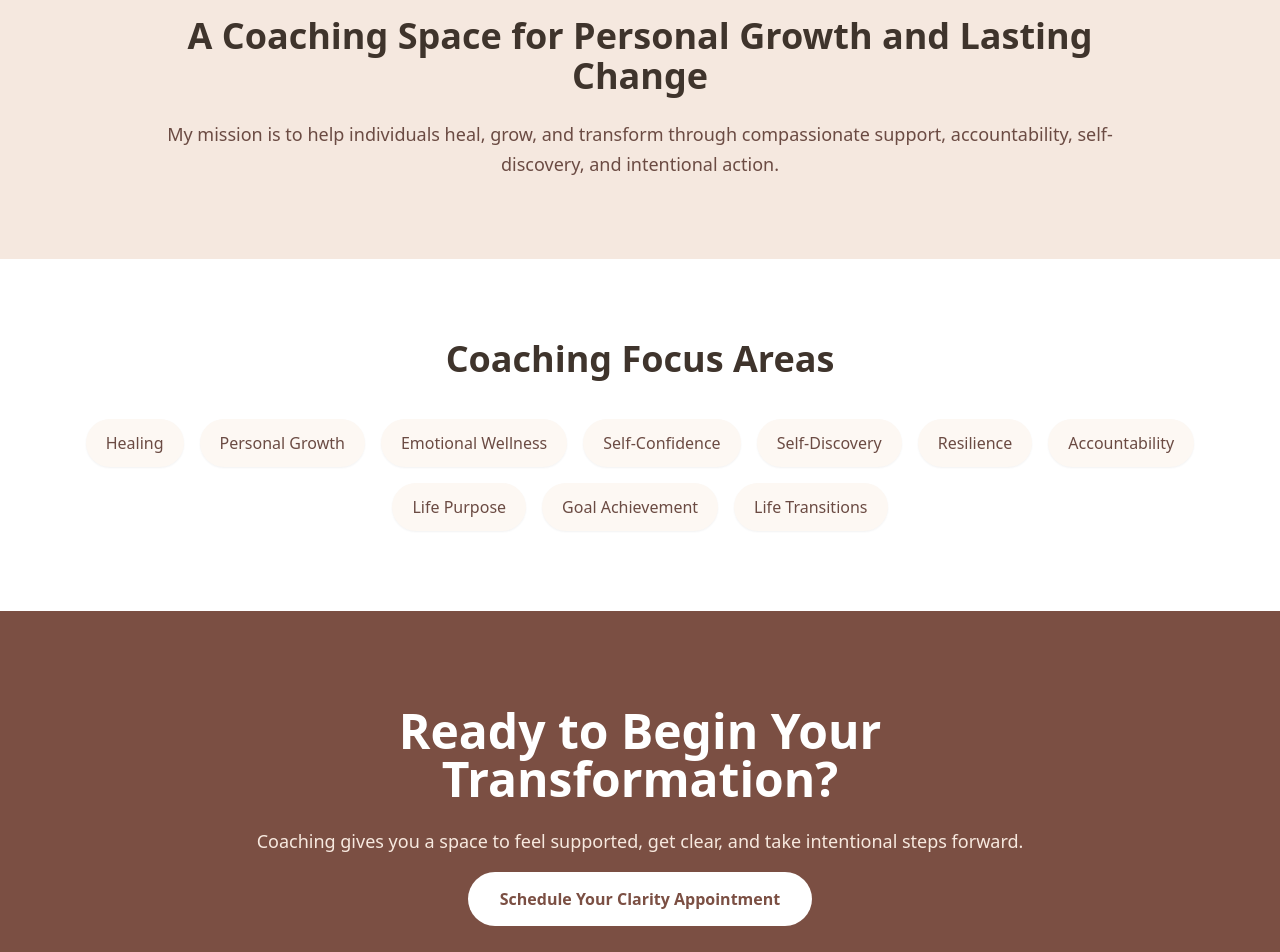
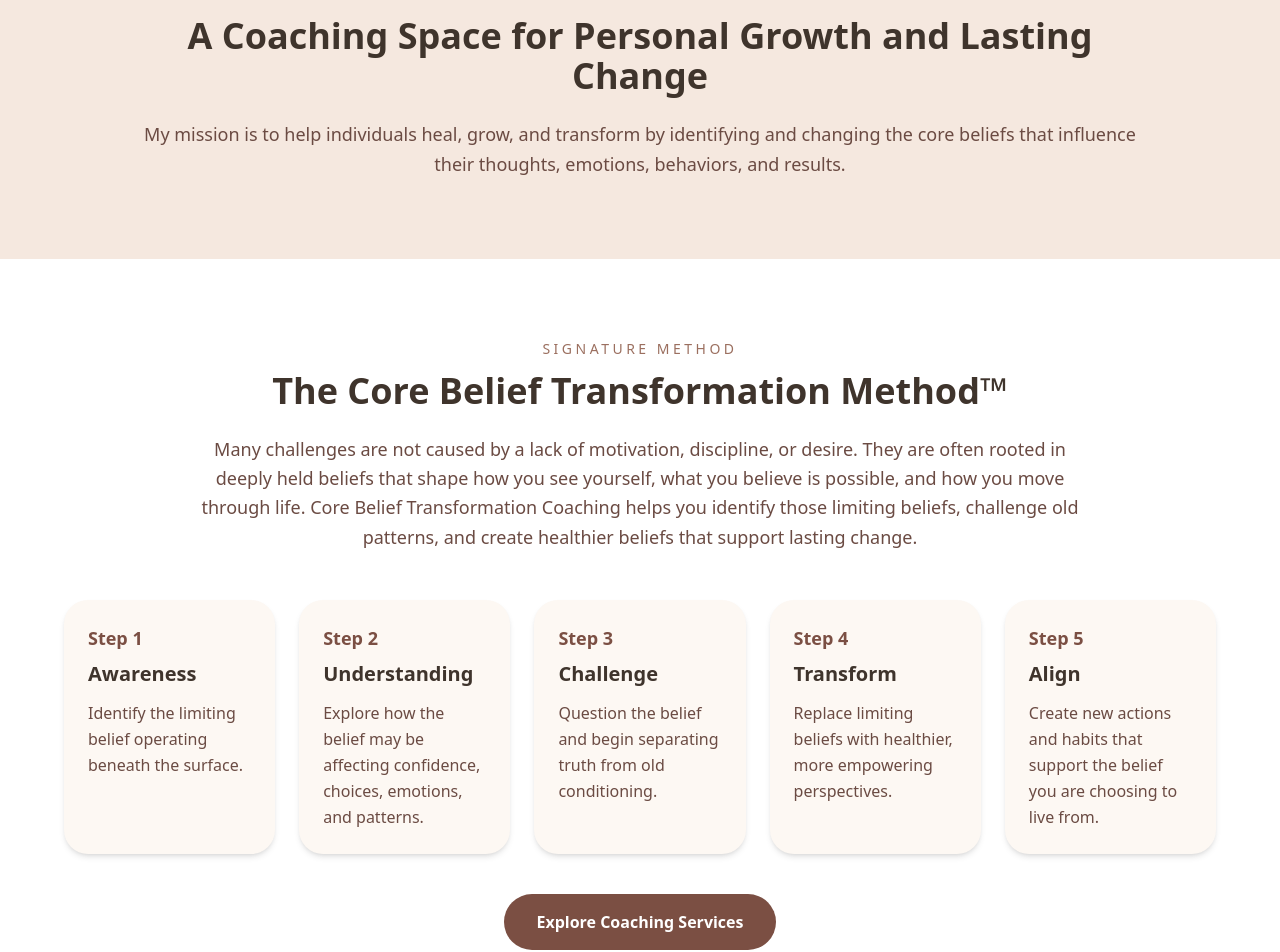
Before and after one commit to Kaelynn-Kinnison/life-coaching-with-kaelynn2, a Next.js app: page / in a window 1280 px wide. Shown: the part 1500-2452 px from the top of the page. Built offline with nearby package versions, Linux system fonts and the light colour scheme; a web font is replaced by a local one.

Commit message:
Update page.js

```diff
--- a/app/page.js
+++ b/app/page.js
@@ -3,7 +3,7 @@ import Image from "next/image";
 export const metadata = {
   title: "Life Coaching with Kaelynn | Heal. Grow. Transform.",
   description:
-    "Transformational life coaching focused on healing, personal growth, confidence, accountability, and lasting change through the Correct. Heal. Grow. Transform. framework.",
+    "Transformational life coaching focused on healing, personal growth, confidence, accountability, and lasting change through Core Belief Transformation Coaching.",
 };
 
 export default function Home() {
@@ -28,9 +28,9 @@ export default function Home() {
           </h1>
 
           <p className="text-xl md:text-2xl text-[#6b4b43] leading-relaxed mb-8">
-            Supportive life coaching for individuals ready to gain clarity,
-            build confidence, overcome obstacles, and create meaningful
-            transformation.
+            Core Belief Transformation Coaching for individuals ready to gain
+            clarity, build confidence, overcome limiting beliefs, and create
+            lasting personal change.
           </p>
 
           <div className="flex flex-col sm:flex-row gap-4 justify-center">
@@ -103,19 +103,90 @@ export default function Home() {
             A Coaching Space for Personal Growth and Lasting Change
           </h2>
           <p className="text-lg text-[#6b4b43] leading-relaxed">
-            My mission is to help individuals heal, grow, and transform through
-            compassionate support, accountability, self-discovery, and
-            intentional action.
+            My mission is to help individuals heal, grow, and transform by
+            identifying and changing the core beliefs that influence their
+            thoughts, emotions, behaviors, and results.
           </p>
         </div>
       </section>
 
-      <section className="bg-white px-6 py-20 text-center">
+      <section className="bg-white px-6 py-20">
+        <div className="max-w-6xl mx-auto text-center">
+          <p className="uppercase tracking-[0.25em] text-[#9b6f5f] text-sm mb-3">
+            Signature Method
+          </p>
+
+          <h2 className="text-4xl font-bold mb-6">
+            The Core Belief Transformation Method™
+          </h2>
+
+          <p className="text-lg text-[#6b4b43] leading-relaxed max-w-4xl mx-auto mb-12">
+            Many challenges are not caused by a lack of motivation, discipline,
+            or desire. They are often rooted in deeply held beliefs that shape
+            how you see yourself, what you believe is possible, and how you move
+            through life. Core Belief Transformation Coaching helps you identify
+            those limiting beliefs, challenge old patterns, and create healthier
+            beliefs that support lasting change.
+          </p>
+
+          <div className="grid md:grid-cols-5 gap-6 text-left">
+            {[
+              {
+                step: "1",
+                title: "Awareness",
+                text: "Identify the limiting belief operating beneath the surface.",
+              },
+              {
+                step: "2",
+                title: "Understanding",
+                text: "Explore how the belief may be affecting confidence, choices, emotions, and patterns.",
+              },
+              {
+                step: "3",
+                title: "Challenge",
+                text: "Question the belief and begin separating truth from old conditioning.",
+              },
+              {
+                step: "4",
+                title: "Transform",
+                text: "Replace limiting beliefs with healthier, more empowering perspectives.",
+              },
+              {
+                step: "5",
+                title: "Align",
+                text: "Create new actions and habits that support the belief you are choosing to live from.",
+              },
+            ].map((item) => (
+              <div
+                key={item.title}
+                className="bg-[#fdf8f3] rounded-3xl shadow-md p-6"
+              >
+                <p className="text-[#7b4f43] font-bold text-lg mb-2">
+                  Step {item.step}
+                </p>
+                <h3 className="text-xl font-bold mb-3">{item.title}</h3>
+                <p className="text-[#6b4b43] leading-relaxed">{item.text}</p>
+              </div>
+            ))}
+          </div>
+
+          <a
+            href="/services"
+            className="inline-block mt-10 bg-[#7b4f43] text-white px-8 py-4 rounded-full font-semibold hover:bg-[#5f3c33] transition"
+          >
+            Explore Coaching Services
+          </a>
+        </div>
+      </section>
+
+      <section className="bg-[#f5e8df] px-6 py-20 text-center">
         <div className="max-w-6xl mx-auto">
           <h2 className="text-4xl font-bold mb-10">Coaching Focus Areas</h2>
 
           <div className="flex flex-wrap justify-center gap-4">
             {[
+              "Core Beliefs",
+              "Limiting Beliefs",
               "Healing",
               "Personal Growth",
               "Emotional Wellness",
@@ -129,7 +200,7 @@ export default function Home() {
             ].map((item) => (
               <span
                 key={item}
-                className="bg-[#fdf8f3] px-5 py-3 rounded-full shadow-sm text-[#6b4b43] font-medium"
+                className="bg-white px-5 py-3 rounded-full shadow-sm text-[#6b4b43] font-medium"
               >
                 {item}
               </span>
@@ -144,8 +215,8 @@ export default function Home() {
             Ready to Begin Your Transformation?
           </h2>
           <p className="text-lg mb-8 text-[#f7e9df]">
-            Coaching gives you a space to feel supported, get clear, and take
-            intentional steps forward.
+            Coaching gives you a space to feel supported, identify what has been
+            keeping you stuck, and take intentional steps forward.
           </p>
           <a
             href="/contact#book"
```
